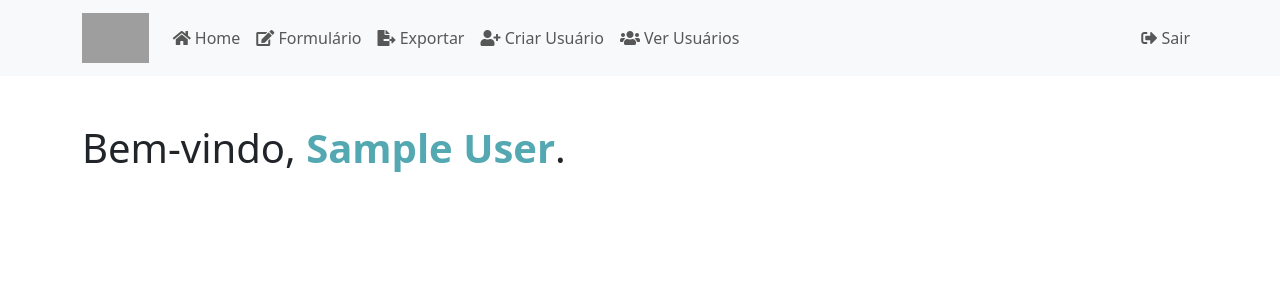
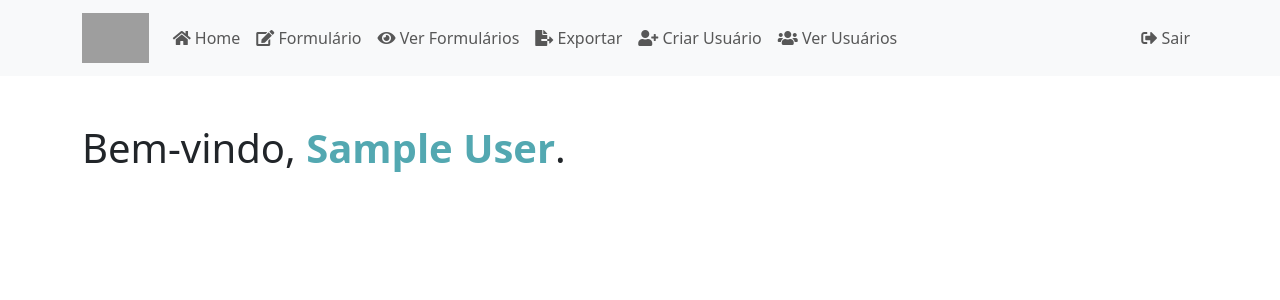
Before and after one commit to AndersonC96/Formulario-de-Cadastro, a PHP site: page /dashboard.php in a window 1280 px wide. Shown: the top 300 px of the page. Run offline with PHP 8.4, Linux system fonts and the light colour scheme; the visitor is signed in with stand-in values (Sample User, id 1); tables that the repository leaves empty or names only in its code hold one stand-in row (values such as "Sample post"); grey boxes are pictures that could not be loaded.

Commit message:
Update dashboard.php

```diff
--- a/dashboard.php
+++ b/dashboard.php
@@ -46,6 +46,9 @@
                             <a class="nav-link" href="form.php"><i class="fas fa-edit"></i> Formulário</a>
                         </li>
                         <li class="nav-item">
+                            <a class="nav-link" href="export.php"><i class="fas fa-eye"></i> Ver Formulários</a>
+                        </li>
+                        <li class="nav-item">
                             <a class="nav-link" href="export.php"><i class="fas fa-file-export"></i> Exportar</a>
                         </li>
                         <?php if($user['is_admin']) { ?>
```
